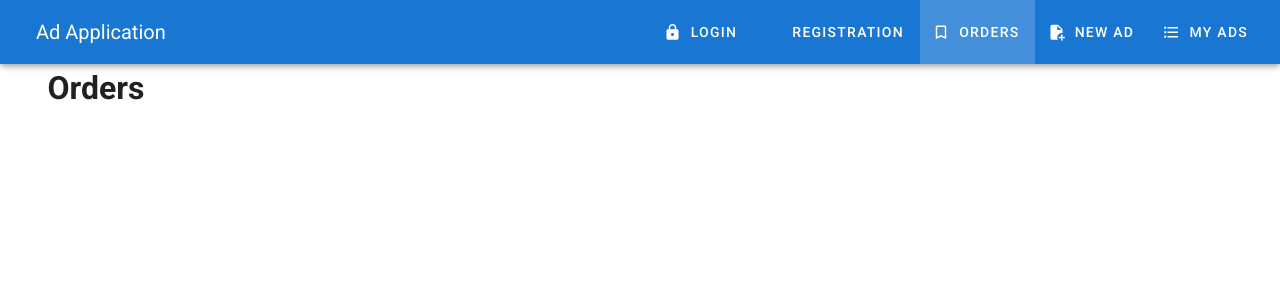
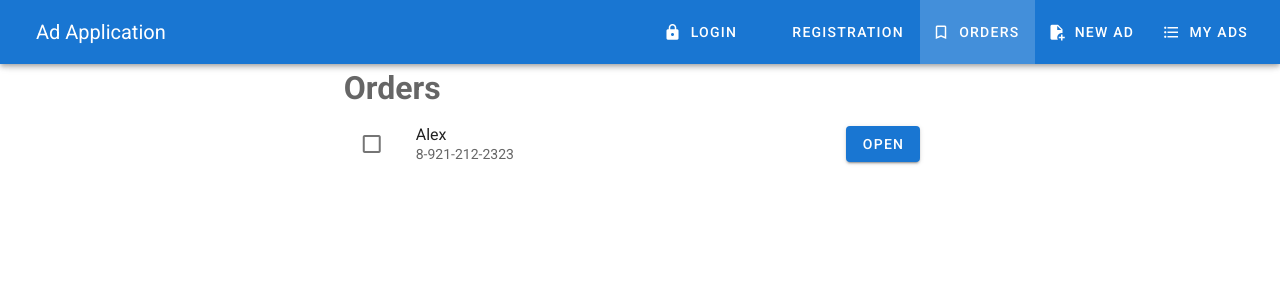
Before and after one commit to alexnas/vue-ad-project, a Vue app: page /orders in a window 1280 px wide. Shown: the top 300 px of the page. Built offline with nearby package versions, Linux system fonts and the light colour scheme.

Commit message:
Fill the page (NewAd) with Ad Creation Form.

```diff
--- a/src/components/User/Orders.vue
+++ b/src/components/User/Orders.vue
@@ -1,8 +1,27 @@
 <template>
   <v-container>
     <v-layout row>
-      <v-flex xs12>
-        <h1>Orders</h1>
+      <v-flex xs12 sm6 offset-sm3>
+        <h1 class="text--secondary" mb3>Orders</h1>
+        <v-list subheader two-line flat>
+          <v-list-item avatar v-for="order in orders" :key="order.id">
+            <v-list-item-action>
+              <v-checkbox
+                color="success"
+                v-model="order.done"
+                @click="markDone(order)"
+              ></v-checkbox>
+            </v-list-item-action>
+
+            <v-list-item-content>
+              <v-list-item-title>{{ order.name }}</v-list-item-title>
+              <v-list-item-subtitle>{{ order.phone }}</v-list-item-subtitle>
+            </v-list-item-content>
+            <v-list-item-action>
+              <v-btn class="primary" :to="'/ad/' + order.adId">Open</v-btn>
+            </v-list-item-action>
+          </v-list-item>
+        </v-list>
       </v-flex>
     </v-layout>
   </v-container>
@@ -11,10 +30,24 @@
 <script>
 export default {
   data() {
-    return {};
+    return {
+      orders: [
+        {
+          id: "weoru32", // id for order
+          name: "Alex", // userName
+          phone: "8-921-212-2323",
+          adId: "123", // id for ad
+          done: false
+        }
+      ]
+    };
+  },
+  methods: {
+    markDone(order) {
+      order.done = true;
+    }
   }
 };
 </script>
 
-<style>
-</style>
+<style></style>
```
